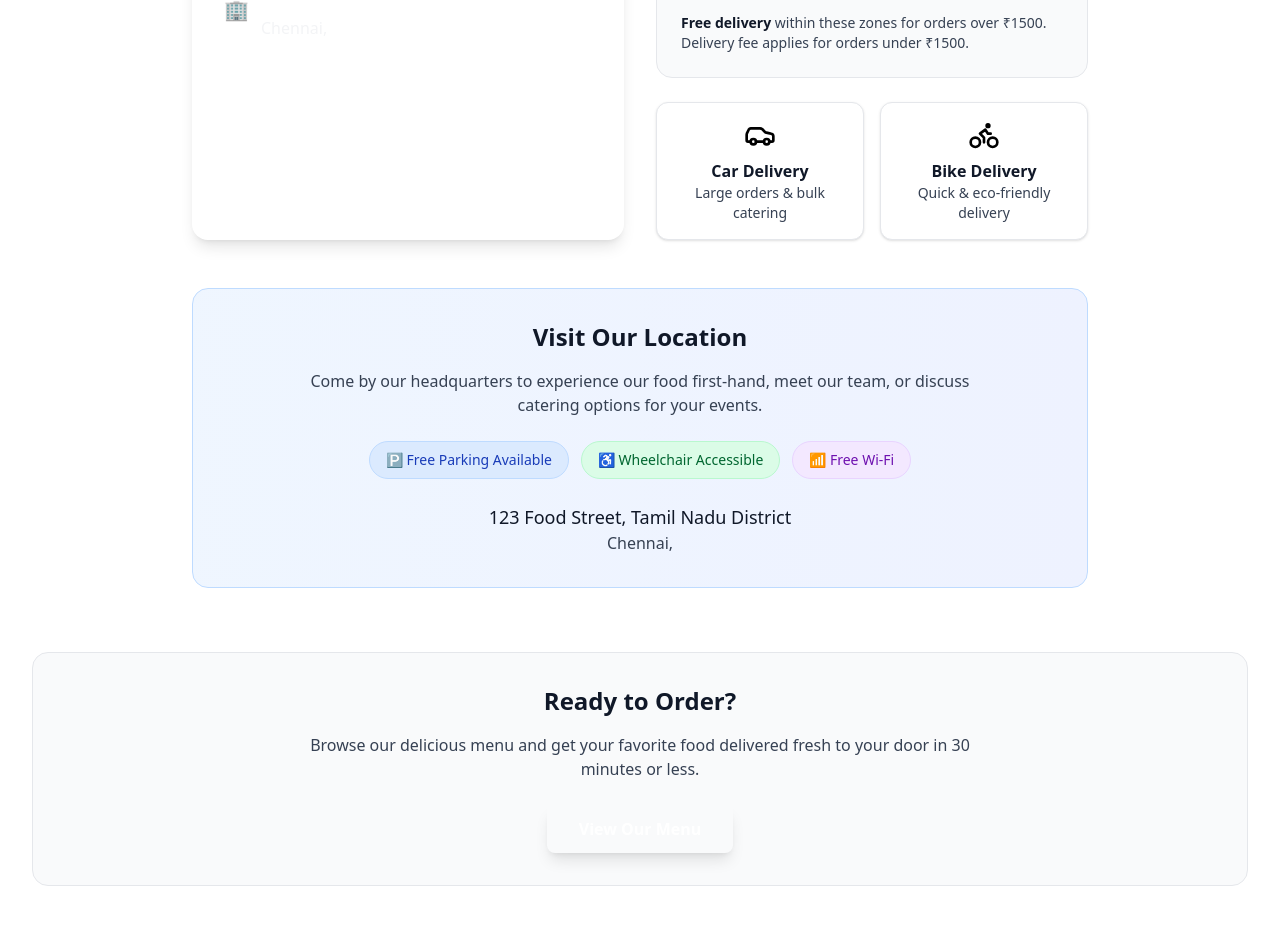
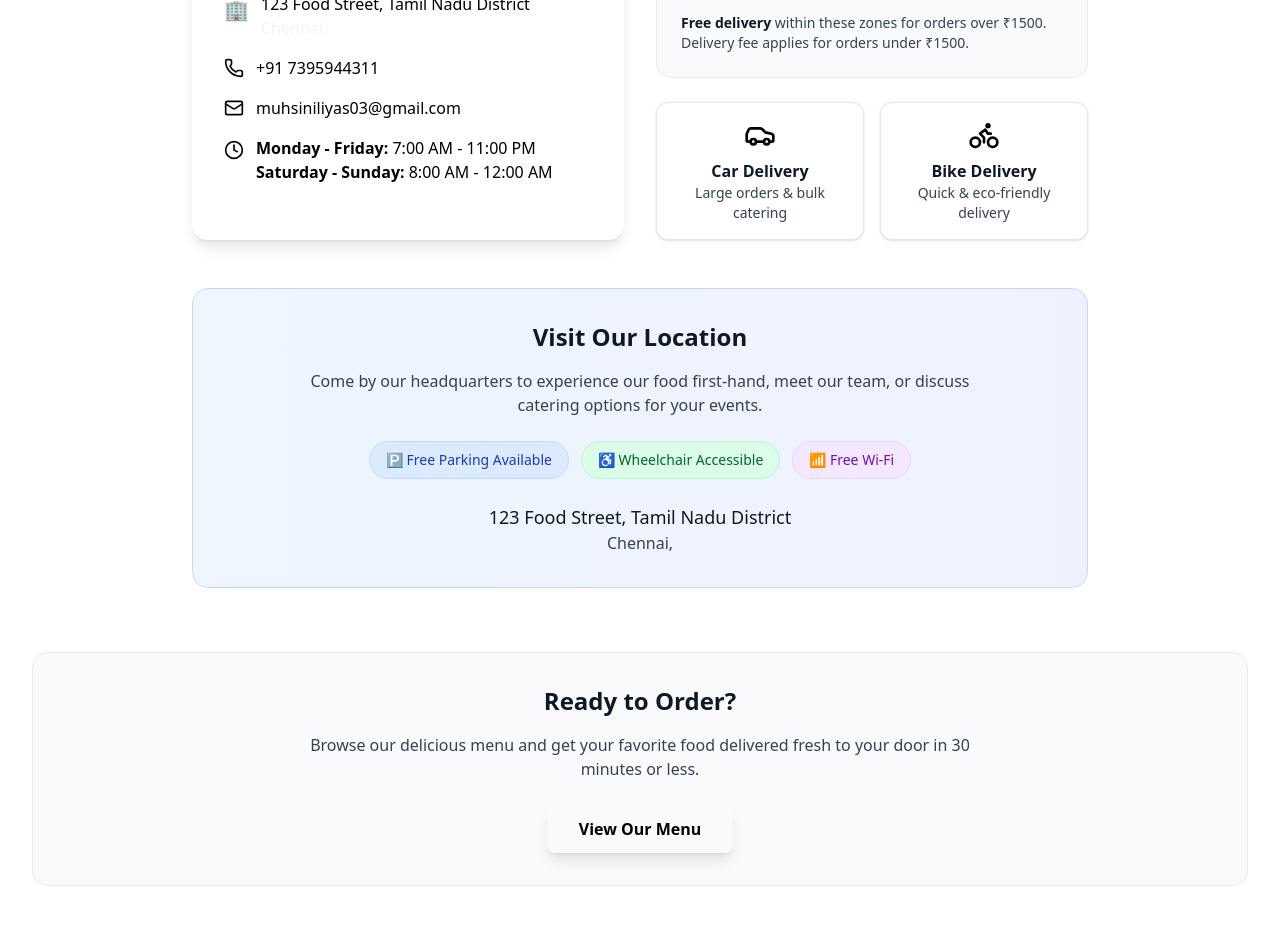
Before and after one commit to muhsiniliyas/FoodWebsite, a React (Vite) app: page / in a window 1280 px wide. Shown: the part 4480-5405 px from the top of the page. Built offline with nearby package versions, Linux system fonts and the light colour scheme.

Commit message:
Update LocationSection.jsx

```diff
--- a/src/components/LocationSection.jsx
+++ b/src/components/LocationSection.jsx
@@ -105,34 +105,34 @@ const LocationSection = () => {
                 <div className="flex items-start space-x-3">
                   <span className="text-xl mt-1">🏢</span>
                   <div>
-                    <p className="font-medium text-white">{location.address}</p>
+                    <p className="font-medium dark:text-white">{location.address}</p>
                     <p className="text-gray-100">{location.city}</p>
                   </div>
                 </div>
 
                 <div className="flex items-center space-x-3">
-                  <Phone className="w-5 h-5 flex-shrink-0 text-white" />
+                  <Phone className="w-5 h-5 flex-shrink-0 dark:text-white" />
                   <a
                     href={`tel:${location.phone}`}
-                    className="text-white hover:text-yellow-200 transition-colors duration-200"
+                    className="dark:text-white hover:text-yellow-200 transition-colors duration-200"
                   >
                     {location.phone}
                   </a>
                 </div>
 
                 <div className="flex items-center space-x-3">
-                  <Mail className="w-5 h-5 flex-shrink-0 text-white" />
+                  <Mail className="w-5 h-5 flex-shrink-0 dark:text-white" />
                   <a
                     href={`mailto:${location.email}`}
-                    className="text-white hover:text-yellow-200 transition-colors duration-200"
+                    className="dark:text-white hover:text-yellow-200 transition-colors duration-200"
                   >
                     {location.email}
                   </a>
                 </div>
 
                 <div className="flex items-start space-x-3">
-                  <Clock className="w-5 h-5 mt-1 flex-shrink-0 text-white" />
-                  <div className="text-white">
+                  <Clock className="w-5 h-5 mt-1 flex-shrink-0 dark:text-white" />
+                  <div className="dark:text-white">
                     <p><strong>Monday - Friday:</strong> {location.hours.weekdays}</p>
                     <p><strong>Saturday - Sunday:</strong> {location.hours.weekends}</p>
                   </div>
@@ -222,7 +222,7 @@ const LocationSection = () => {
             </p>
             <button
               onClick={() => document.getElementById('menu').scrollIntoView({ behavior: 'smooth' })}
-              className="bg-primary-500 hover:bg-primary-600 text-white px-8 py-3 rounded-lg font-semibold transition-colors duration-200 transform hover:scale-105 shadow-lg hover:shadow-xl"
+              className="bg-primary-500 hover:bg-primary-600 dark:text-white px-8 py-3 rounded-lg font-semibold transition-colors duration-200 transform hover:scale-105 shadow-lg hover:shadow-xl"
             >
               View Our Menu
             </button>
```
